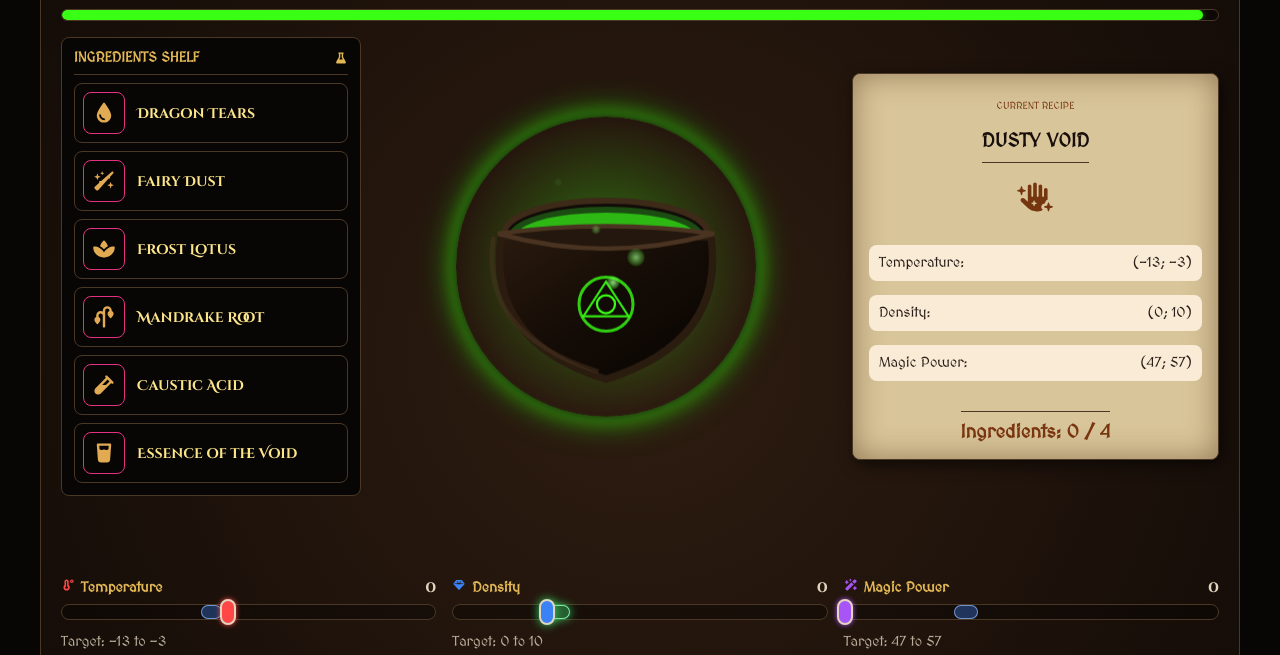
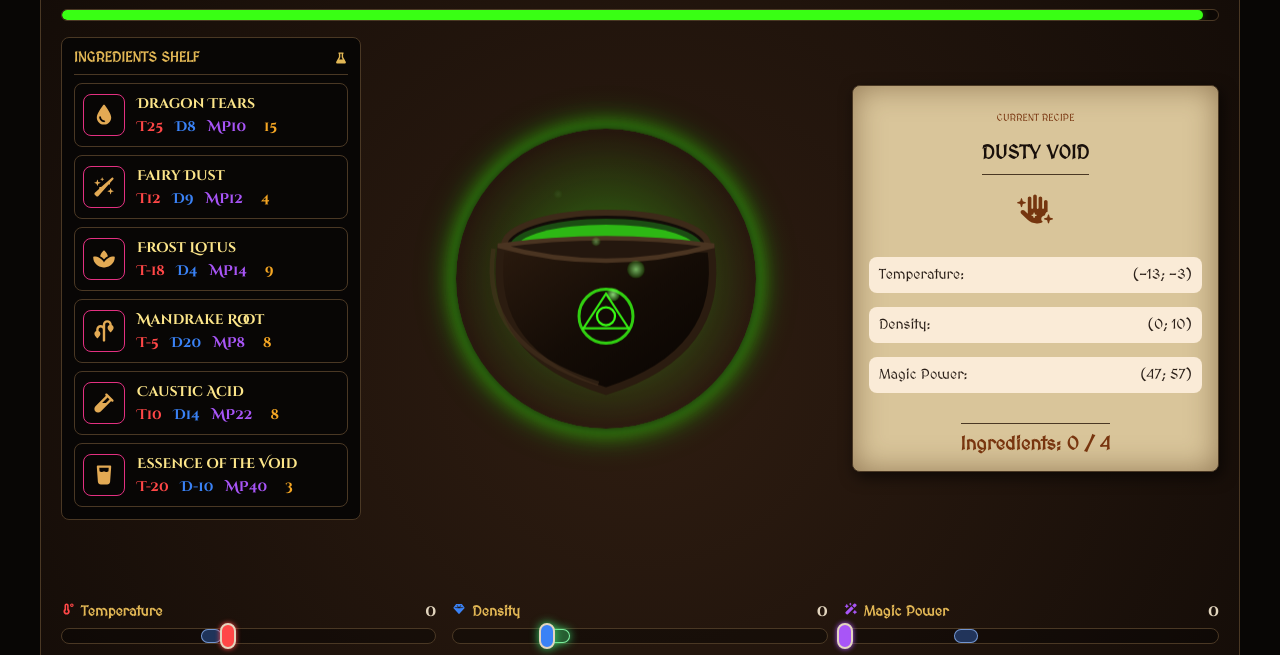
Before and after one commit to RabigaSB/Alchemist-s-Cauldron, a website built with Vite: page index.html in a window 1280 px wide. Both pictures are taken after a click on the button "Start Game". Shown: the part 128-783 px from the top of the page. Built offline with nearby package versions, Linux system fonts and the light colour scheme; a web font is replaced by a local one.

Commit message:
fix: add tooltip only on hard level

```diff
--- a/src/styles/main.scss
+++ b/src/styles/main.scss
@@ -777,6 +777,45 @@ h6 {
     color: $ingredient-name;
   }
 
+  &__description {
+    display: flex;
+    align-items: start;
+    flex-direction: column;
+  }
+
+  &__properties {
+    display: flex;
+    flex-wrap: wrap;
+    justify-content: flex-end;
+    gap: 4px;
+  }
+
+  &__temperature,
+  &__density,
+  &__magic,
+  &__stock {
+    padding: 2px 4px;
+    font-family: $font-title;
+    font-size: $fz-small;
+  }
+
+  &__temperature {
+    color: $stat-temp;
+  }
+
+  &__density {
+    color: $stat-density;
+  }
+
+  &__magic {
+    color: $stat-magic;
+  }
+
+  &__stock {
+    padding: 2px 10px;
+    color: $stat-stock;
+  }
+
   &__tooltip {
     position: fixed;
     z-index: 10000;
--- a/src/ui/shelf.ts
+++ b/src/ui/shelf.ts
@@ -73,6 +73,7 @@ function createIngredientCard(
   name.textContent = ingredient.name;
   description.appendChild(name);
 
+  if (state.difficulty === 'hard') {
     const tooltip = document.createElement('div');
     tooltip.className = 'ingredient-card__tooltip';
     tooltip.id = `ingredient-tooltip-${ingredient.id}`;
@@ -95,7 +96,9 @@ function createIngredientCard(
       const openLeft = cardBounds.right + tooltipBounds.width > window.innerWidth;
       const openUp = cardBounds.bottom + tooltipBounds.height > window.innerHeight;
       const preferredLeft = openLeft ? cardBounds.left - tooltipBounds.width : cardBounds.left;
-    const preferredTop = openUp ? cardBounds.top - tooltipBounds.height - 6 : cardBounds.bottom + 6;
+      const preferredTop = openUp
+        ? cardBounds.top - tooltipBounds.height - 6
+        : cardBounds.bottom + 6;
       const left = Math.max(
         12,
         Math.min(preferredLeft, window.innerWidth - tooltipBounds.width - 12),
@@ -124,6 +127,23 @@ function createIngredientCard(
     });
     card.addEventListener('focus', showTooltip);
     card.addEventListener('blur', hideTooltip);
+  } else {
+    const properties = document.createElement('div');
+    properties.className = 'ingredient-card__properties';
+    description.appendChild(properties);
+
+    for (const [className, value] of [
+      ['temperature', `T${ingredient.temperature}`],
+      ['density', `D${ingredient.density}`],
+      ['magic', `MP${ingredient.magicPower}`],
+      ['stock', `${stockAmount}`],
+    ] as const) {
+      const property = document.createElement('span');
+      property.className = `ingredient-card__${className}`;
+      property.textContent = value;
+      properties.appendChild(property);
+    }
+  }
 
   card.addEventListener('click', () => {
     onIngredientAdded(ingredient);
```
Lines whose indentation alone changed are shown as unchanged.
